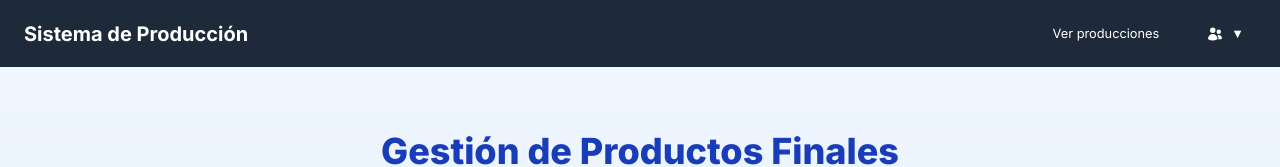
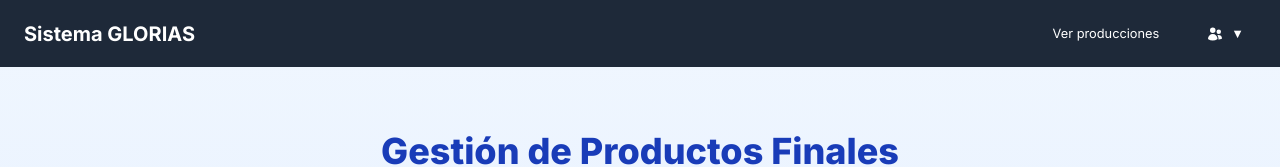
Before and after one commit to rojasgonza/loteo, a Next.js app: page /landing in a window 1280 px wide. Shown: the top 167 px of the page. Built offline with nearby package versions, Linux system fonts and the light colour scheme; sample sign-in values are in the browser's storage.

Commit message:
CAMBIO DE HEADER

```diff
--- a/src/app/Navbar.tsx
+++ b/src/app/Navbar.tsx
@@ -47,7 +47,7 @@ export default function Navbar() {
             href={isAuthenticated ? "/" : "/"}
             className="text-white font-bold text-xl"
           >
-            Sistema de Producción
+            Sistema GLORIAS
           </Link>
 
           {/* Botón menú (mobile) */}
```
